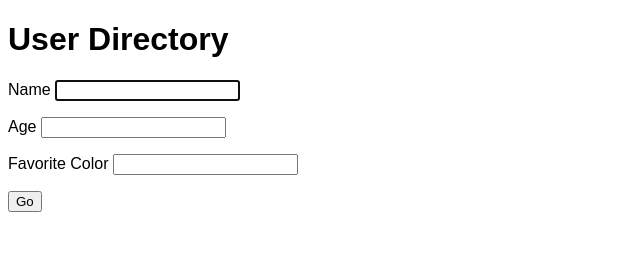
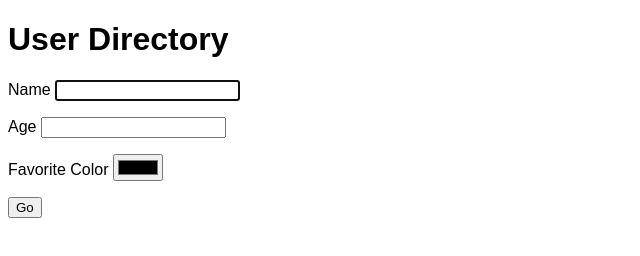
Before and after one commit to kthakur99/user-directory, a plain HTML site: page index.html in a window 1280 px wide. Shown: the whole page, without its empty margins (0-640 px from the left). Drawn offline with Linux system fonts and the light colour scheme.

Commit message:
Use a color input for favorite color

```diff
--- a/index.html
+++ b/index.html
@@ -24,7 +24,7 @@
 
      <p>
          <label for="favoriteColor">Favorite Color</label>
-         <input type="text" name= "favoriteColor">
+         <input type="color" name= "favoriteColor" value="#0000">
      </p>
 
 
```
